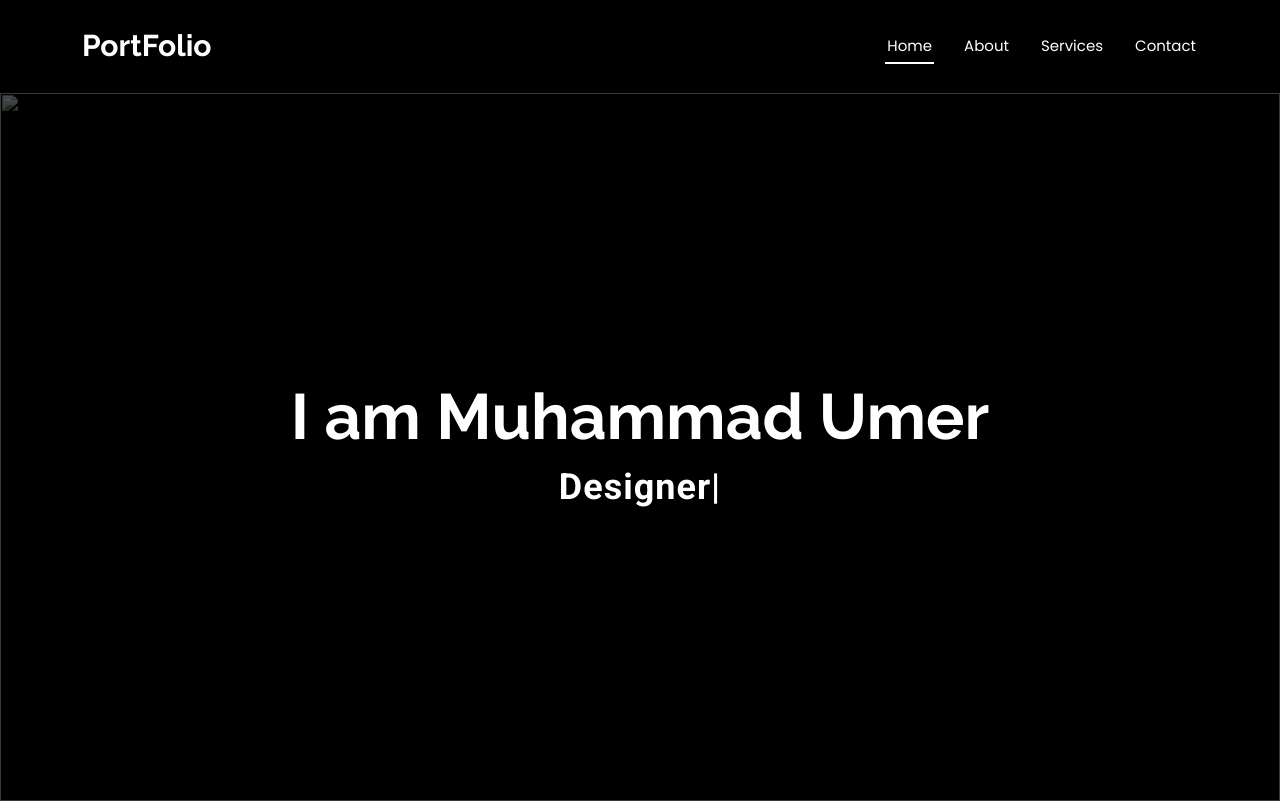
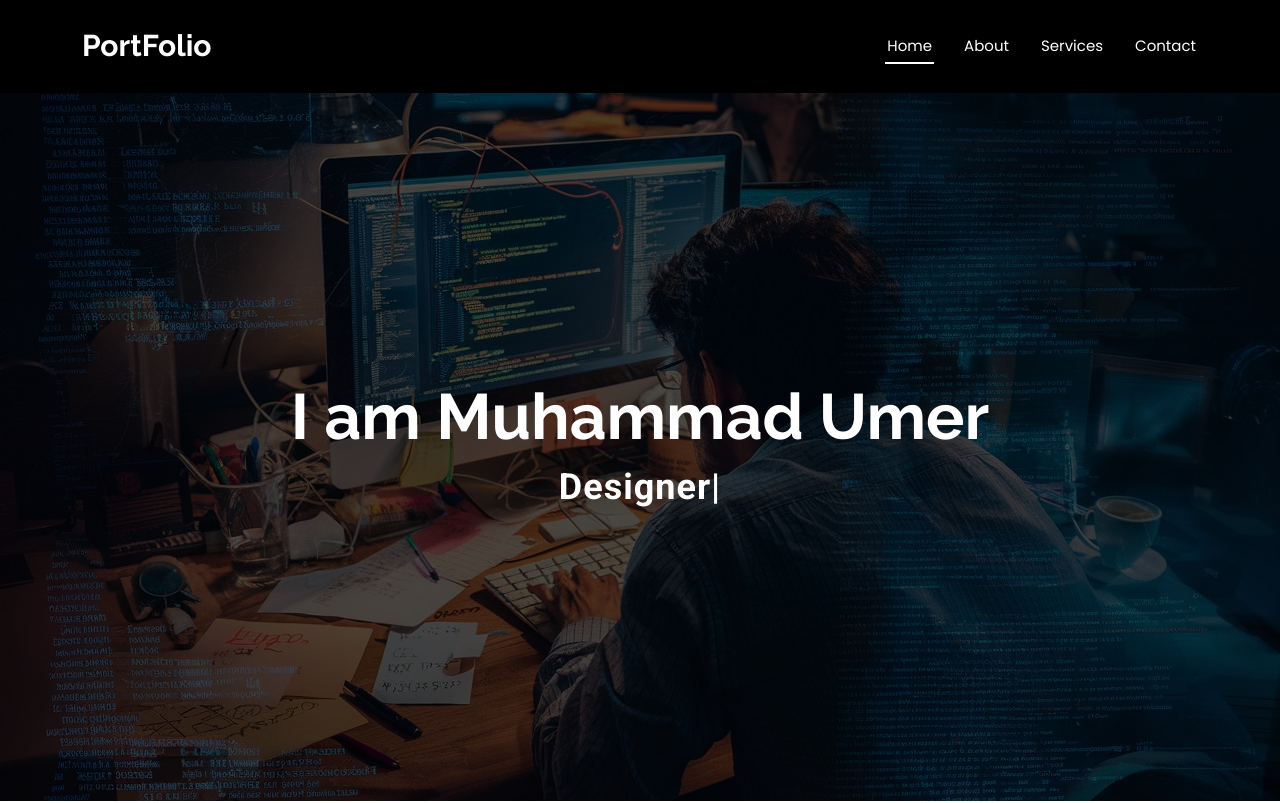
Before and after one commit to UmerProjects/DevFolio, a plain HTML site: page index.html in a window 1280 px wide. Shown: the top 803 px of the page. Drawn offline with Linux system fonts and the light colour scheme.

Commit message:
change hero image

```diff
--- a/index.html
+++ b/index.html
@@ -86,7 +86,7 @@
     <!-- Hero Section -->
     <section id="hero" class="hero section">
 
-      <img src="assets/img/hero-image.jpg" alt="" data-aos="fade-in">
+      <img src="assets/img/Hero Image.jpeg" alt="" data-aos="fade-in">
 
       <div class="container d-flex flex-column align-items-center justify-content-center text-center" data-aos="fade-up"
         data-aos-delay="100">
```
